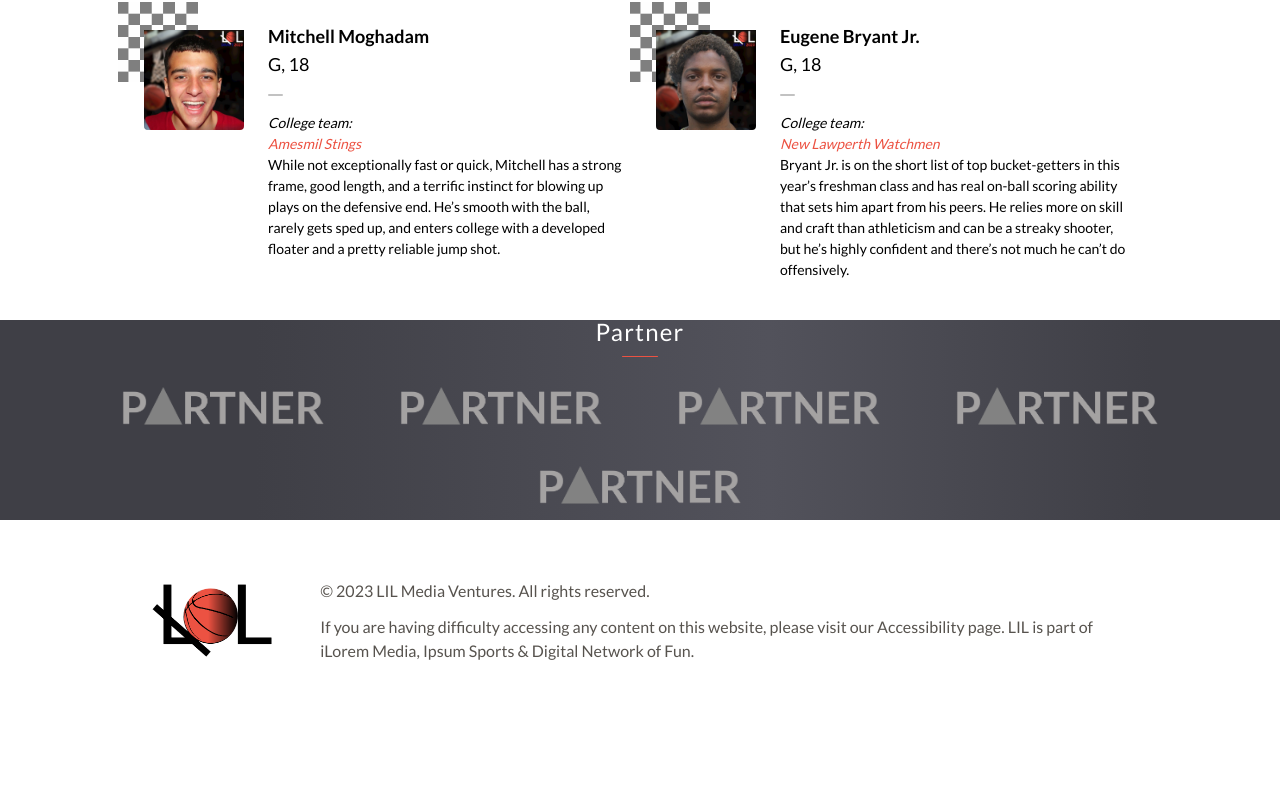
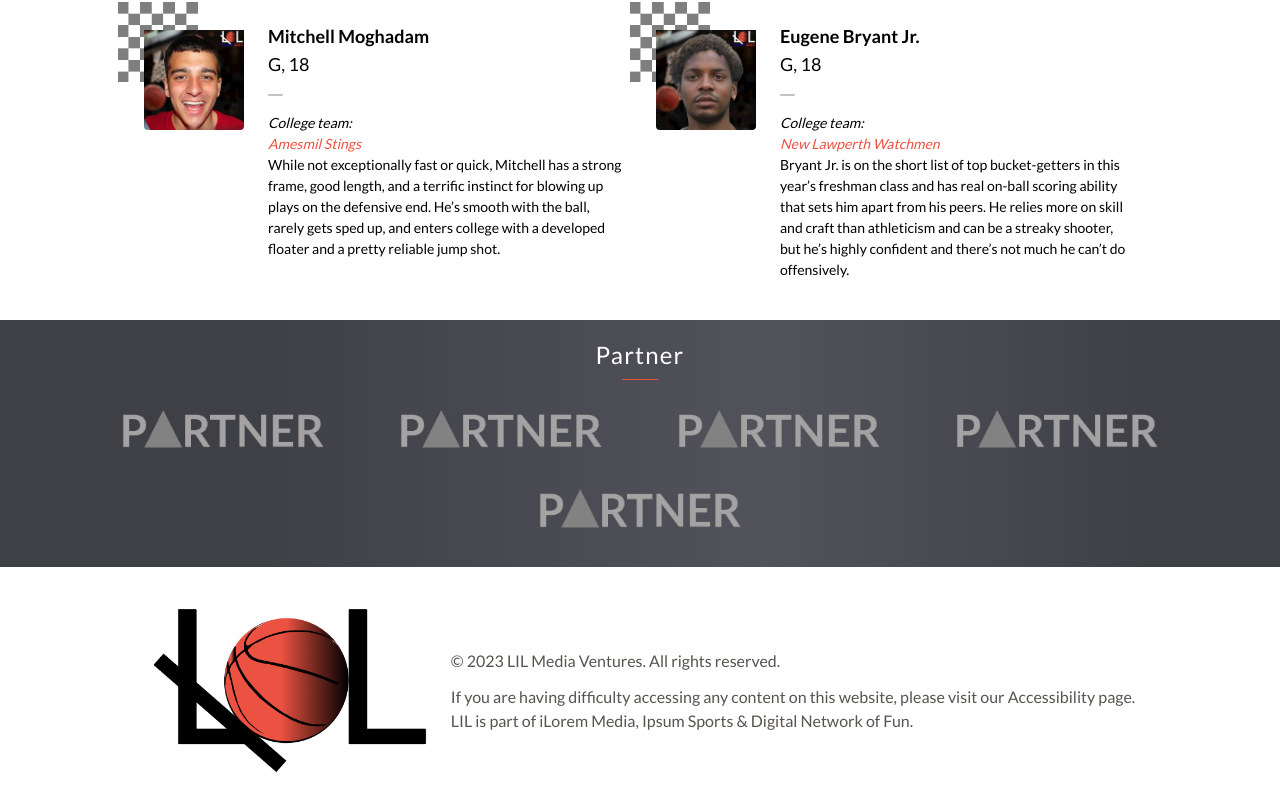
Before and after one commit to romans-adi/lol-draft-2023, a website: page index.html in a window 1280 px wide. Shown: the part 2513-3325 px from the top of the page. Before the commit the page ends 3234 px from the top, so only its background shows below. Drawn offline with nearby package versions, Linux system fonts and the light colour scheme; files whose address does not match are found by name; a web font is replaced by a local one.

Commit message:
Fix footer logo for pages index and about

```diff
--- a/index.html
+++ b/index.html
@@ -230,8 +230,8 @@
       </div>
       <div class="w-full px-36 text-stone-600 flex-1 flex flex-col items-center justify-center">
         <div class="flex h-2/4 justify-around py-14 md:py-6 items-center">
-          <div class="flex pr-10">
-            <img class="w-80 md:w-48 p-2" src="assets/img/logo.png" alt="LIL Logo">
+          <div class="flex pr-4">
+            <img class="w-full p-2" src="assets/img/logo.png" alt="LIL Logo">
           </div>
           <div class="copyright flex flex-col">
             <p>© 2023 LIL Media Ventures. All rights reserved.</p>
```
Also changed, not shown: about.html (+2 -2 lines).
